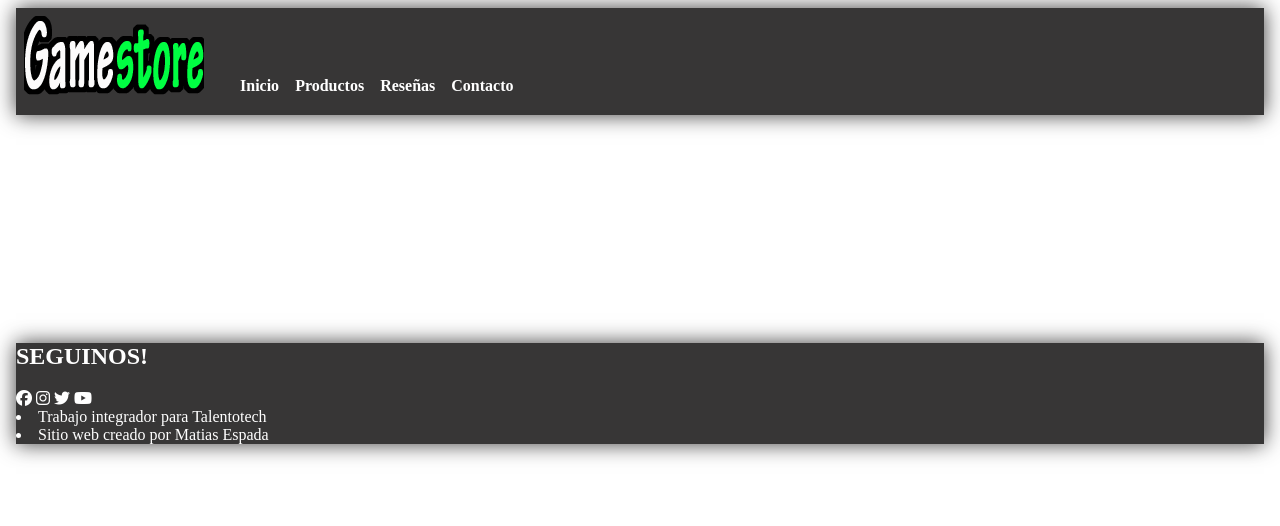
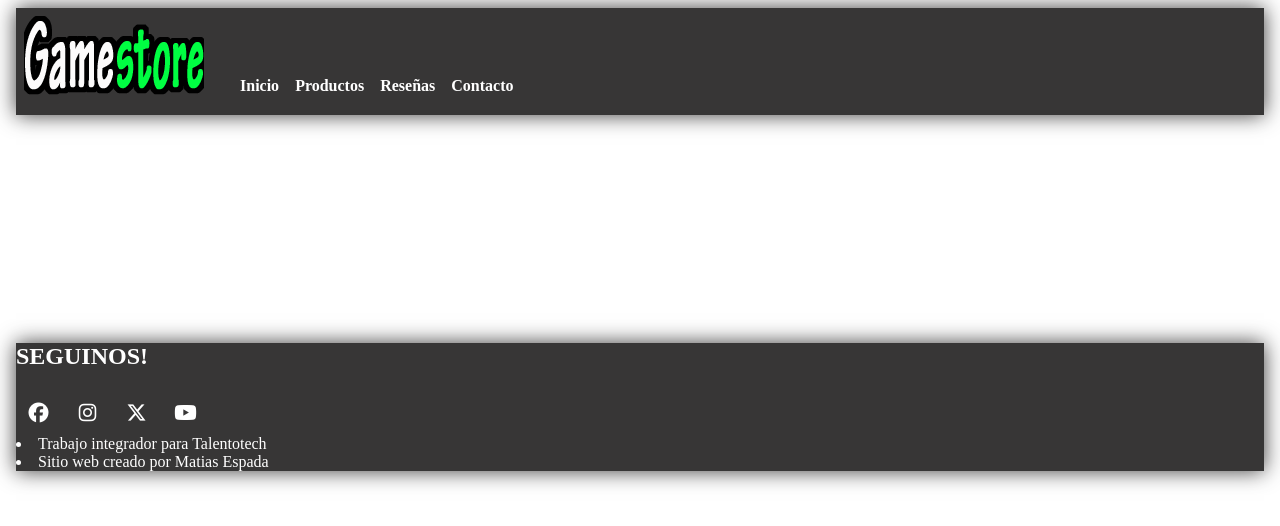
Before and after one commit to Matuses/proyecto-final-ecommerce--Matias-Espada-, a plain HTML site: page index.html in a window 1280 px wide. Drawn offline with Linux system fonts and the light colour scheme.

Commit message:
modificaciones iconos de pie

```diff
--- a/CSS/styles.css
+++ b/CSS/styles.css
@@ -59,3 +59,17 @@ footer{
     color: rgb(0, 254, 66);
 
 }
+/*Pie de pagina */
+.pie-pagina .redes-sociales a{
+    display: inline-block;
+    text-decoration: none;
+    width: 45px;
+    height: 45px;
+    line-height: 45px;
+    color: white;
+    text-align: center;
+    transition: all 300ms ease;
+}
+.pie-pagina .redes-sociales a:hover{
+    color: rgb(0, 254, 66);
+}
--- a/index.html
+++ b/index.html
@@ -23,11 +23,11 @@
         <footer class="pie-pagina">
             <div class="box">
                 <h2>SEGUINOS!</h2>
-                <div class="Redes-sociales">
-                    <a href="#"></a><i class="fa-brands fa-facebook"></i>
-                    <a href="#"></a><i class="fa-brands fa-instagram"></i>
-                    <a href="#"></a><i class="fa-brands fa-twitter"></i>
-                    <a href="#"></a><i class="fa-brands fa-youtube"></i>
+                <div class="redes-sociales">
+                    <a href="https://www.facebook.com" target="_blank" class="fa-brands fa-facebook fa-lg"></a>
+                    <a href="https://www.instagram.com" target="_blank" class="fa-brands fa-instagram fa-lg"></a>
+                    <a href="https://www.x.com" target="_blank" class="fa-brands fa-x-twitter fa-lg"></a>
+                    <a href="https://www.youtube.com" target="_blank" class="fa-brands fa-youtube fa-lg"></a>
                 </div>
             </div>
             <li>Trabajo integrador para Talentotech</li>
```
